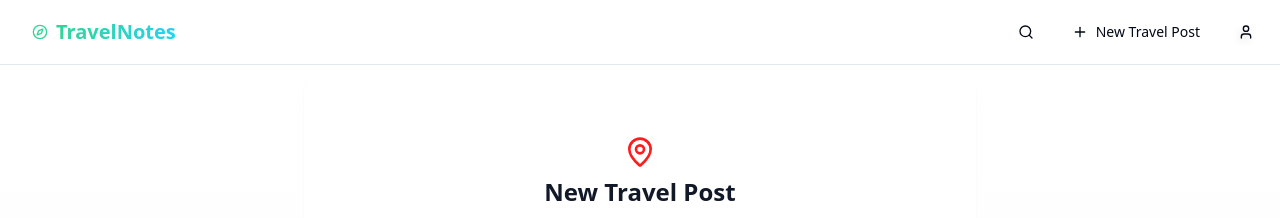
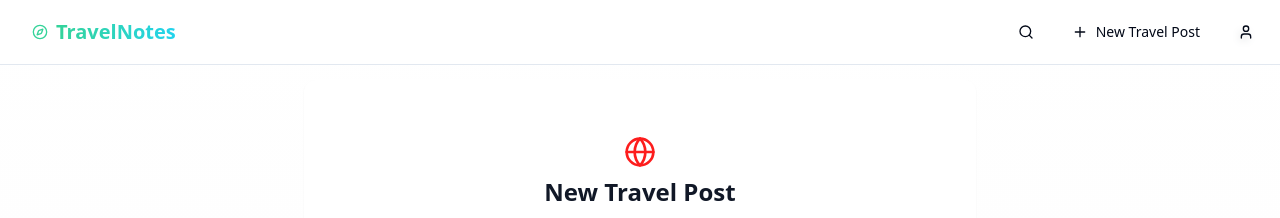
Before and after one commit to orenkats/trip-dashboard-creator, a React (Vite) app: page /profile in a window 1280 px wide. Both pictures are taken after a click on the button "New Travel Post". Shown: the top 218 px of the page. Built offline with nearby package versions, Linux system fonts and the light colour scheme.

Commit message:
Remove Location Icon and Update Design
Replaced the location icon in the box content and at the top of the page with a new design element that better aligns with the overall aesthetic and color scheme of the application.
[skip gpt_engineer]

```diff
--- a/src/components/dashboard/Header.tsx
+++ b/src/components/dashboard/Header.tsx
@@ -1,11 +1,11 @@
 import React from 'react';
-import { MapPin } from 'lucide-react';
+import { Globe } from 'lucide-react';
 import styles from './styles/dashboard.module.css';
 
 const Header: React.FC = () => {
   return (
     <div className={styles.header}>
-      <MapPin className="w-8 h-8 mx-auto text-[#fd1d1d]" />
+      <Globe className="w-8 h-8 mx-auto text-[#fd1d1d]" />
       <h1 className={styles.title}>New Travel Post</h1>
       <p className={styles.subtitle}>Share your favorite spots with your followers</p>
     </div>
--- a/src/components/dashboard/Map.tsx
+++ b/src/components/dashboard/Map.tsx
@@ -1,7 +1,7 @@
 import React from 'react';
 import { Input } from '../ui/input';
 import { Button } from '../ui/button';
-import { Share2, MapPin } from 'lucide-react';
+import { Share2, Navigation } from 'lucide-react';
 import { MapProps } from './types/map';
 import { useMapLocation } from './hooks/useMapLocation';
 
@@ -18,7 +18,7 @@ const Map: React.FC<MapProps> = ({ onLocationSelect }) => {
     <div className="space-y-4">
       <div className="bg-gray-50 rounded-lg p-6 space-y-4">
         <div className="flex items-center gap-2 text-gray-600 mb-2">
-          <MapPin className="w-4 h-4" />
+          <Navigation className="w-4 h-4" />
           <p className="text-sm">Share your Google Maps location</p>
         </div>
 
```
